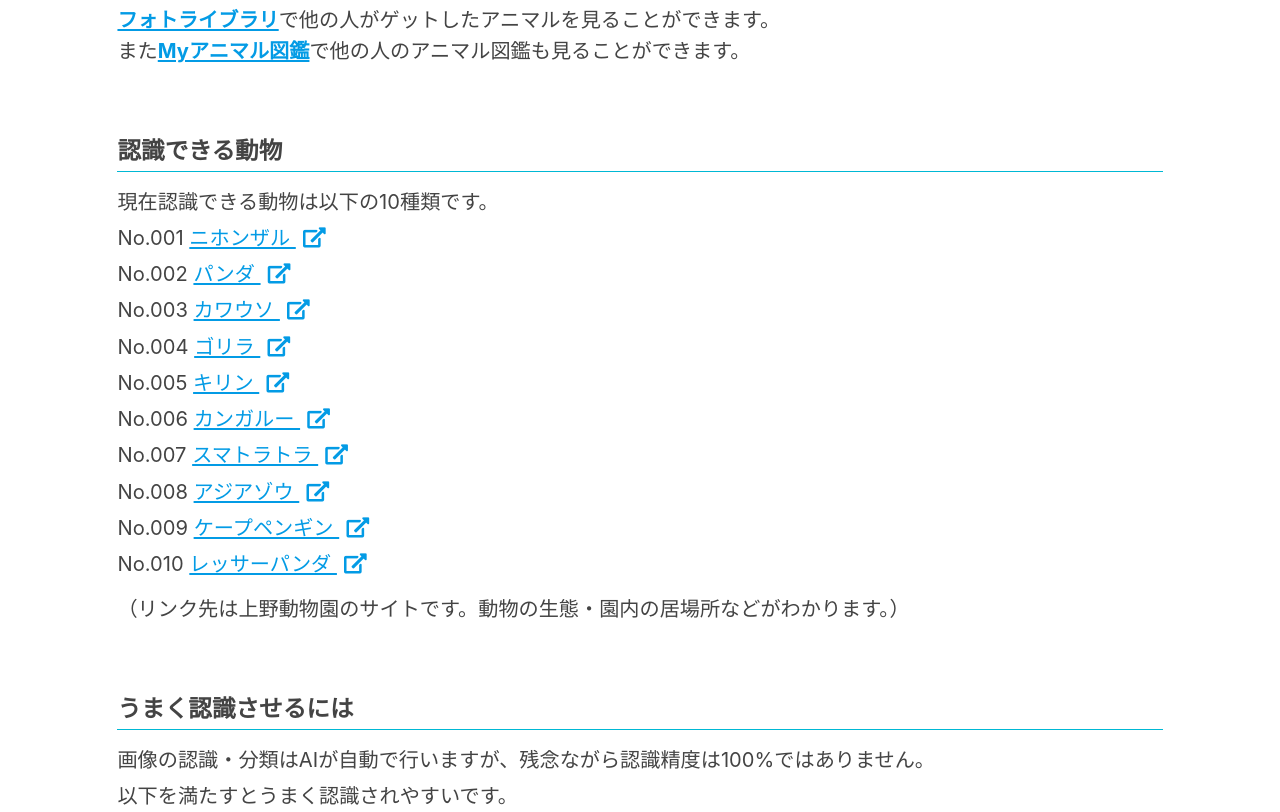
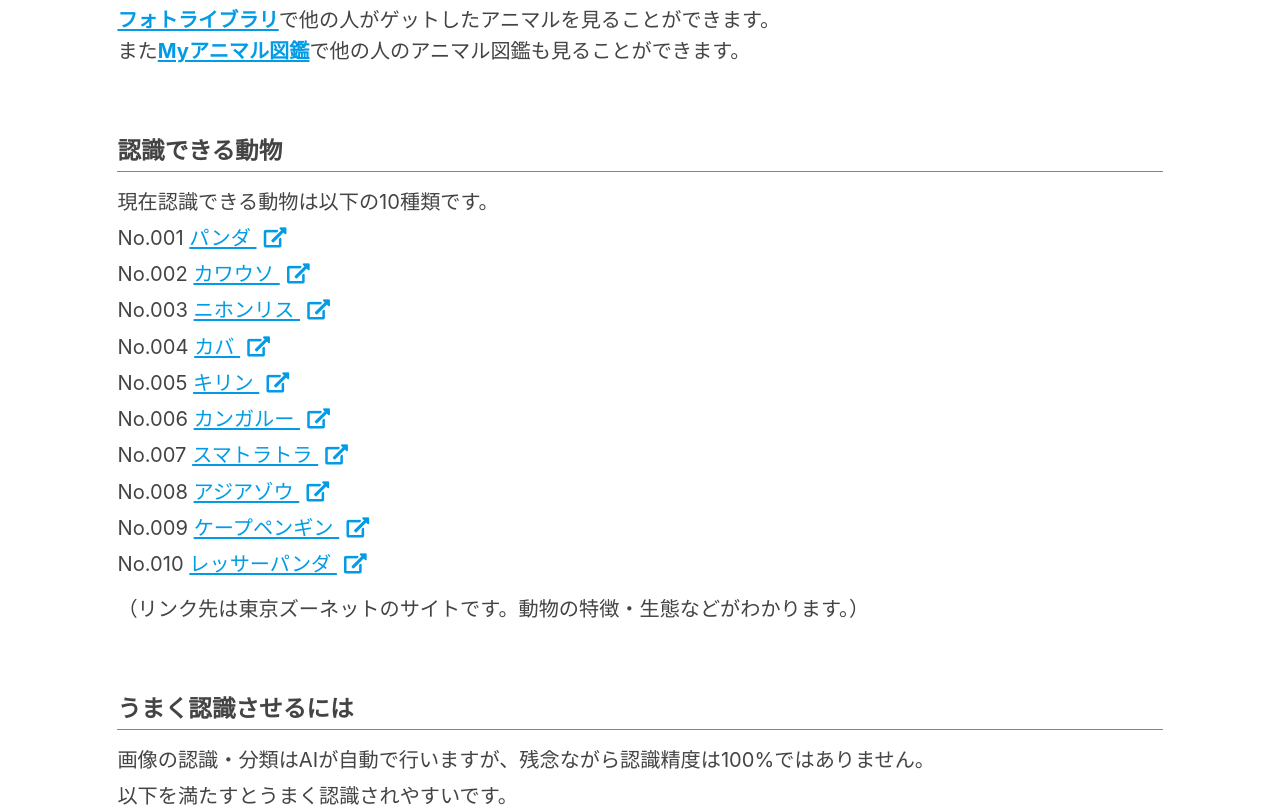
Before and after one commit to yakitori99/Ueno_Zoo_GO, a Flask app: page / in a window 1280 px wide. Shown: the part 729-1541 px from the top of the page. Run offline with Flask 2, Linux system fonts and the light colour scheme; some libraries are stand-ins or nearby versions.

Commit message:
動物の種類、リンクを更新

```diff
--- a/flaskwebapp/templates/home.html
+++ b/flaskwebapp/templates/home.html
@@ -38,28 +38,28 @@
 
     <h5 style="margin-top:5rem;"><b>認識できる動物</b></h5>
     <p>現在認識できる動物は以下の10種類です。</p>
-    <p>No.001 <a href="https://ueno-zoo.mamakoe.jp/animal/macaca-fuscata/" target="_blank" rel="noopener noreferrer">ニホンザル
+    <p>No.001 <a href="https://www.tokyo-zoo.net/encyclopedia/species_detail?species_code=504" target="_blank" rel="noopener noreferrer">パンダ
       <i class="fas fa-external-link-alt icon_margin_left"></i></a><br></p>
-    <p>No.002 <a href="https://ueno-zoo.mamakoe.jp/animal/ailuropoda-melanoleuca/" target="_blank" rel="noopener noreferrer">パンダ
+    <p>No.002 <a href="https://www.tokyo-zoo.net/encyclopedia/species_detail?species_code=27" target="_blank" rel="noopener noreferrer">カワウソ
       <i class="fas fa-external-link-alt icon_margin_left"></i></a><br></p>
-    <p>No.003 <a href="https://ueno-zoo.mamakoe.jp/animal/lutra-lutra/" target="_blank" rel="noopener noreferrer">カワウソ
+    <p>No.003 <a href="https://www.tokyo-zoo.net/encyclopedia/species_detail?species_code=336" target="_blank" rel="noopener noreferrer">ニホンリス
       <i class="fas fa-external-link-alt icon_margin_left"></i></a><br></p>
-    <p>No.004 <a href="https://ueno-zoo.mamakoe.jp/animal/gorilla-gorilla/" target="_blank" rel="noopener noreferrer">ゴリラ
+    <p>No.004 <a href="https://www.tokyo-zoo.net/encyclopedia/species_detail?species_code=28" target="_blank" rel="noopener noreferrer">カバ
       <i class="fas fa-external-link-alt icon_margin_left"></i></a><br></p>
-    <p>No.005 <a href="https://ueno-zoo.mamakoe.jp/animal/giraffa-camelopardalis/" target="_blank" rel="noopener noreferrer">キリン
+    <p>No.005 <a href="https://www.tokyo-zoo.net/encyclopedia/species_detail?species_code=7" target="_blank" rel="noopener noreferrer">キリン
       <i class="fas fa-external-link-alt icon_margin_left"></i></a><br></p>
-    <p>No.006 <a href="https://ueno-zoo.mamakoe.jp/animal/macropus-giganteus/" target="_blank" rel="noopener noreferrer">カンガルー
+    <p>No.006 <a href="https://www.tokyo-zoo.net/encyclopedia/species_detail?species_code=348" target="_blank" rel="noopener noreferrer">カンガルー
       <i class="fas fa-external-link-alt icon_margin_left"></i></a><br></p>
-    <p>No.007 <a href="https://ueno-zoo.mamakoe.jp/animal/sumatran-tiger/" target="_blank" rel="noopener noreferrer">スマトラトラ
+    <p>No.007 <a href="https://www.tokyo-zoo.net/encyclopedia/species_detail?species_code=53" target="_blank" rel="noopener noreferrer">スマトラトラ
       <i class="fas fa-external-link-alt icon_margin_left"></i></a><br></p>
-    <p>No.008 <a href="https://ueno-zoo.mamakoe.jp/animal/elephas-maximus/" target="_blank" rel="noopener noreferrer">アジアゾウ
+    <p>No.008 <a href="https://www.tokyo-zoo.net/encyclopedia/species_detail?species_code=2" target="_blank" rel="noopener noreferrer">アジアゾウ
       <i class="fas fa-external-link-alt icon_margin_left"></i></a><br></p>
-    <p>No.009 <a href="https://ueno-zoo.mamakoe.jp/animal/pheniscus-demersus/" target="_blank" rel="noopener noreferrer">ケープペンギン
+    <p>No.009 <a href="https://www.tokyo-zoo.net/movie/mov_book/0503_04/index.html" target="_blank" rel="noopener noreferrer">ケープペンギン
       <i class="fas fa-external-link-alt icon_margin_left"></i></a><br></p>
-    <p>No.010 <a href="https://ueno-zoo.mamakoe.jp/animal/ailurus-fulgens/" target="_blank" rel="noopener noreferrer">レッサーパンダ
+    <p>No.010 <a href="https://www.tokyo-zoo.net/encyclopedia/species_detail?species_code=547" target="_blank" rel="noopener noreferrer">レッサーパンダ
       <i class="fas fa-external-link-alt icon_margin_left"></i></a><br></p>
 
-    <p style="margin-top:1rem;">（リンク先は上野動物園のサイトです。動物の生態・園内の居場所などがわかります。）</p>
+    <p style="margin-top:1rem;">（リンク先は東京ズーネットのサイトです。動物の特徴・生態などがわかります。）</p>
 
 
     <h5 style="margin-top:5rem;"><b>うまく認識させるには</b></h5>
```
Also changed, not shown: do_del_ins_registered_animal.py (+6 -6 lines), flaskwebapp/templates/about.html (+11 -11 lines).
